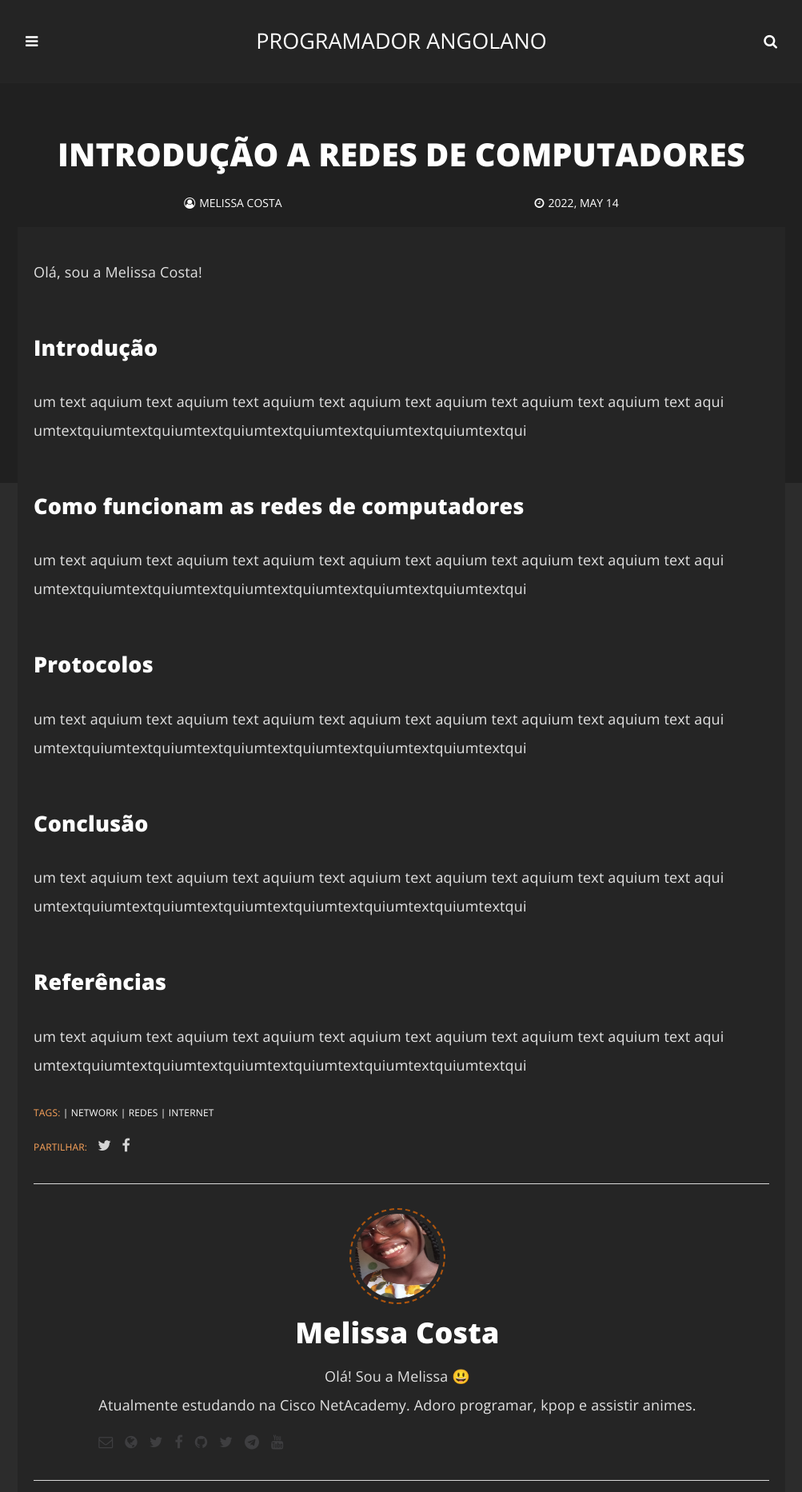
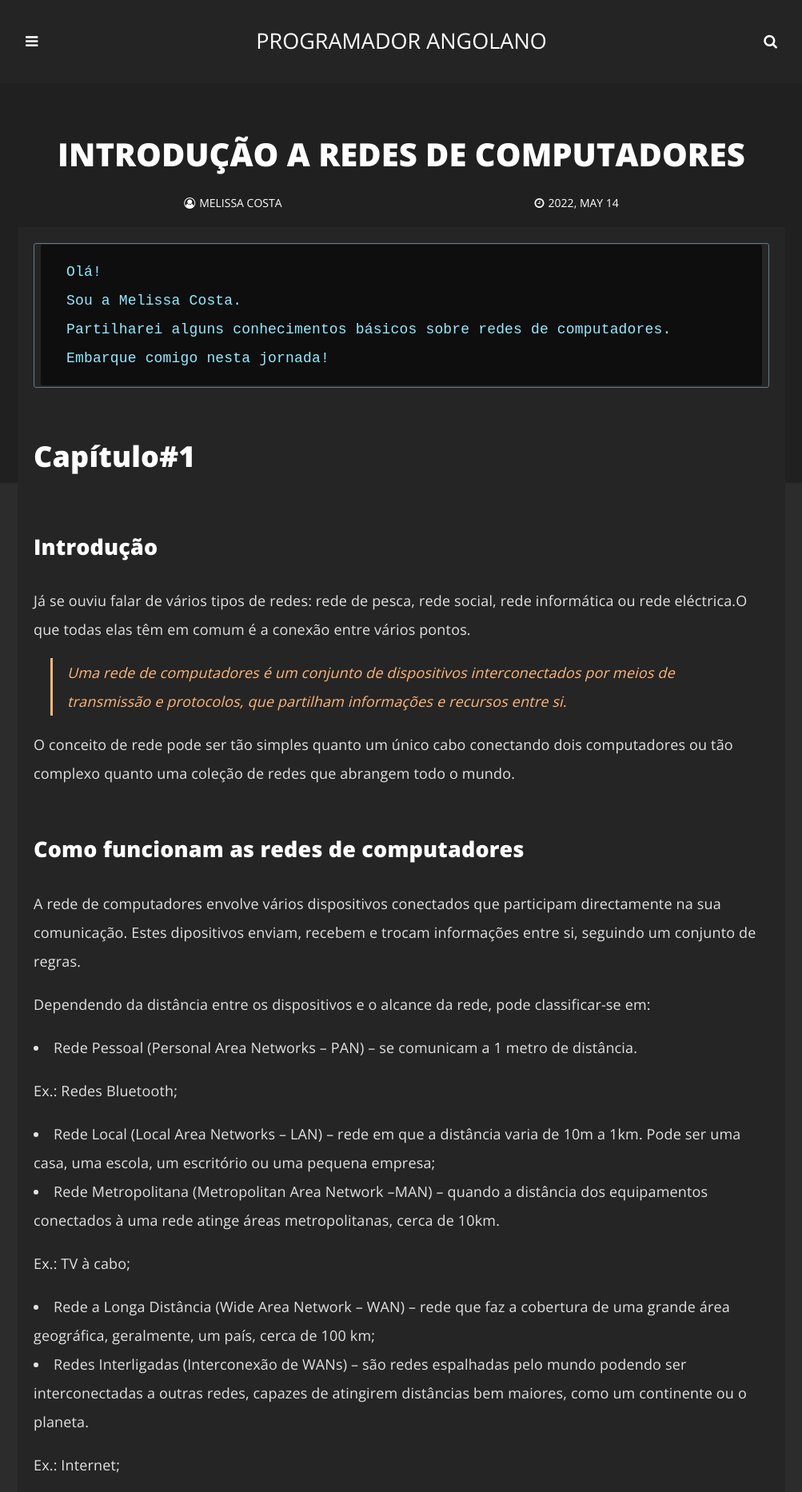
Before and after one commit to programadorao/pangolano.github.io-old, a Jekyll site: the page built from _posts/2022-05-14-introducao-a-redes.md, in a window 1280 px wide. Shown: the top 1866 px of the page at 80% size, without its empty margins (138-1141 px from the left). Built offline with Jekyll 4.4.1, drawn with Linux system fonts in a browser that asks for light colours; emoji names are drawn with the system emoji font; comment, search, counter and statistics services are not loaded; some of the changed text lies outside the part shown.

Commit message:
conteúdo do post sobre a introdução a redes de computadores

````diff
--- a/_posts/2022-05-14-introducao-a-redes.md
+++ b/_posts/2022-05-14-introducao-a-redes.md
@@ -9,26 +9,112 @@ tags:
 
 author: melissa
 ---
+```
+Olá!
+Sou a Melissa Costa.
+Partilharei alguns conhecimentos básicos sobre redes de computadores.
+Embarque comigo nesta jornada!
+```
 
-Olá, sou a Melissa Costa!
+# Capítulo#1
+
+## Introdução
+
+Já se ouviu falar de vários tipos de redes: rede de pesca, rede social, rede informática  ou rede eléctrica.O que todas elas têm em comum é a conexão entre vários pontos.
+
+>Uma rede de computadores é um conjunto de dispositivos interconectados por meios de transmissão e protocolos, que partilham informações e recursos entre si.
+
+O conceito de rede pode ser tão simples quanto um único cabo conectando dois computadores ou tão complexo quanto uma coleção de redes que abrangem todo o mundo.
+
+## Como funcionam as redes de computadores
+
+A rede de computadores envolve vários dispositivos conectados que participam directamente na sua comunicação. Estes dipositivos enviam, recebem e trocam informações entre si, seguindo um conjunto de regras.
+
+Dependendo da distância entre os dispositivos e o alcance da rede, pode classificar-se em:
+
+<li>Rede Pessoal (Personal Area Networks – PAN) – se comunicam a 1 metro de distância.</li> Ex.: Redes Bluetooth;
+
+<li>Rede Local (Local Area Networks – LAN) – rede em que a distância varia de 10m a 1km. Pode ser uma casa, uma escola, um escritório ou uma pequena empresa;</li>
+
+<li>Rede Metropolitana (Metropolitan Area Network –MAN) – quando a distância dos equipamentos conectados à uma rede atinge áreas metropolitanas, cerca de 10km.</li> Ex.: TV à cabo;
+
+<li>Rede a Longa Distância (Wide Area Network – WAN) – rede que faz a cobertura de uma grande área geográfica, geralmente, um país, cerca de 100 km;</li>
+
+<li>Redes Interligadas (Interconexão de WANs) – são redes espalhadas pelo mundo podendo ser interconectadas a outras redes, capazes de atingirem distâncias bem maiores, como um continente ou o planeta. </li>Ex.: Internet;
+
+> A Internet é o conjunto mundial de redes interconectadas que cooperam entre si para trocar informações seguindo padrões comuns. É a rede das redes.
+
+### Dispositivos conectados
+Os dispositivos em uma rede não devem ser necessariamente computadores. Todo o dispositivo capaz de estabelecer e participar de uma comunicação pode ser incluso. Assim, os dispositivos conectados a uma rede podem ser:
+
+<li>Móveis: smartphones, tablets, smartwatches;</li>
+<li>Itens residenciais: electrodomésticos, descodificadores, TV's;</li>
+<li>Itens de escritório: impressoras, scanners, modems;</li>
+<li>Outros dispositivos: sensores, carros inteligentes, dispositivos médicos.</li>
+
+### Dados
+Todos os dispositivos partilham informações entre si. Os dados são as informações que podem ser trocadas ou arquivadas na rede. Estes dados são partilhados utilizando uma linguagem diferente da humana, uma que  os computadores entendem: a linguagem binária.
+
+Os dados são inseridos no computador através de um dispositivo de entrada (teclado, mouse). Por sua vez, estes convertem a interação humana em código binário para que o computador processe esses dados. Os dispositivos de saída executam o processo oposto, convertendo o código binário em linguagem de entendimento humano, e assim procede a comunicação.
+
+>O `bit` é armazenado e transmitido com um entres 2 valores: 0 ou 1
 
 
-## Introdução
-um text aquium text aquium text aquium text aquium text aquium text aquium text aquium text aqui
-umtextquiumtextquiumtextquiumtextquiumtextquiumtextquiumtextqui
+### Mídias
 
-## Como funcionam as redes de computadores
-um text aquium text aquium text aquium text aquium text aquium text aquium text aquium text aqui
-umtextquiumtextquiumtextquiumtextquiumtextquiumtextquiumtextqui
+Para que os dados trafeguem na rede ou entre redes, necessitam de um meio  para sua movimentação.
+A `mídia` é o meio em que os sinais são transmitidos em uma rede. Cada sinal utiliza um método para sua transmissão, de acordo com a sua natureza:
 
-## Protocolos
-um text aquium text aquium text aquium text aquium text aquium text aquium text aquium text aqui
-umtextquiumtextquiumtextquiumtextquiumtextquiumtextquiumtextqui
+<li>Sinais eléctricos: a representação dos dados é feita através de pulsos eléctricos. A mídia utilizada são os fios de cobre como no cabo coaxial ou UTP.</li>
+
+<li>Sinais ópticos: a transmissão é feita pela conversão de sinais eléctricos em pulsos de luz, utilizando o cabo de fibra óptica para movimentação dos dados.</li>
+
+<li>Sinais sem fio: caracterizada pelo uso de infravermelho, micro-ondas ou ondas de rário pelo ar.</li>
+
+As diferentes mídias suportam transferência de bits em diferentes velocidades.
+
+>A largura de banda é a capacidade de um meio de transportar dados. Tem a capacidade de medir a quantidade de dados que podem fluir  de um lugar para outro durante determinado tempo. A sua unidade fundamental é bps( bits por segundo).
+
+
+## Infraestrutura de rede
+
+A rede possui uma infraestrutura que fornece o canal sobre o qual as comunicações ocorrem. Esta contêm 3 categorias de componentes:
+
+1-Dispositivos finais: são a interface entre o usuário e a rede de comunicação, actuando como origem e destino de uma mensagem transmitida.
+Ex.: Computador, tablet, impressora, servidor, smartphone.
+
+2-Dispositivos intermediários: servem para interligar os dispositivos finais na rede.<br>
+Ex.: Router, switch, hub, ponto de acesso, firewall.
+
+3-Mídias de rede: meios físicos usados para a movimentação dos dados.<br>
+Ex.: Fios de cobre, cabos fibra óptica ou ondas electromagnéticas.
+
+## Rede ponto a ponto
+
+Todo o computador conectado a uma rede que participa directamente na sua comunicação é chamado `host`. Os hosts podem enviar e receber mensagens na rede  actuando como cliente, servidor ou ambos.
+
+>Servidores: são hosts capacitados para fornecer informações a outros hosts na rede.
+
+>Clientes: estes hosts soclicitam informações aos servidores.
+
+As redes ponto a ponto consistem na conexão entre 2 computadores que actuam como clientes e servidores ao mesmo tempo. Para mais de 2 computadores deve ser utilizado em switch para a interconexão. Estas contêm vários benefícios, bem como inconvenientes:
+
+### Vantagens
+
+<li>Fácil configuração</li>
+<li>Menor custo</li>
+<li>Podem ser usadas para tarefas simples como partilha de impressora e arquivos</li>
+
+### Desvantagens
+
+<li>Nenhuma administração centralizada</li>
+<li>Não é muito segura</li>
+<li>Todos os dispositivos podem actuar como clientes e servidores, o que reduz o seu desempenho</li>
 
 ## Conclusão
-um text aquium text aquium text aquium text aquium text aquium text aquium text aquium text aqui
-umtextquiumtextquiumtextquiumtextquiumtextquiumtextquiumtextqui
 
-## Referências
-um text aquium text aquium text aquium text aquium text aquium text aquium text aquium text aqui
-umtextquiumtextquiumtextquiumtextquiumtextquiumtextquiumtextqui
+Neste capítulo foi introduzido o conceito de redes de computadores, seguido da descrição do seu funcionamento. Abordou-se sobre os dados e seus meios de transmissão. Foram apresentadas as categorias da infraestrutura de rede:
+<li>Dispositivos finais</li>
+<li>Dispositvos intermediários</li>
+<li>Mídias de rede</li>
+Por fim, explicou-se a função de servidores e clientes, bem como os benefícios e inconvenientes de uma rede ponto a ponto.
````
